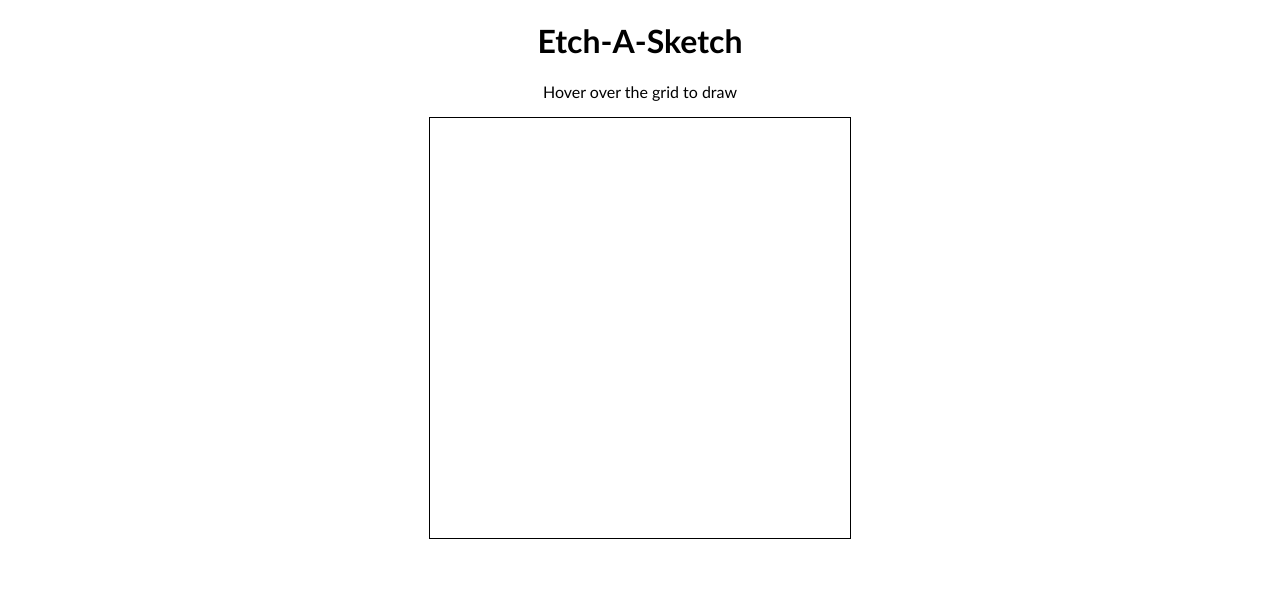
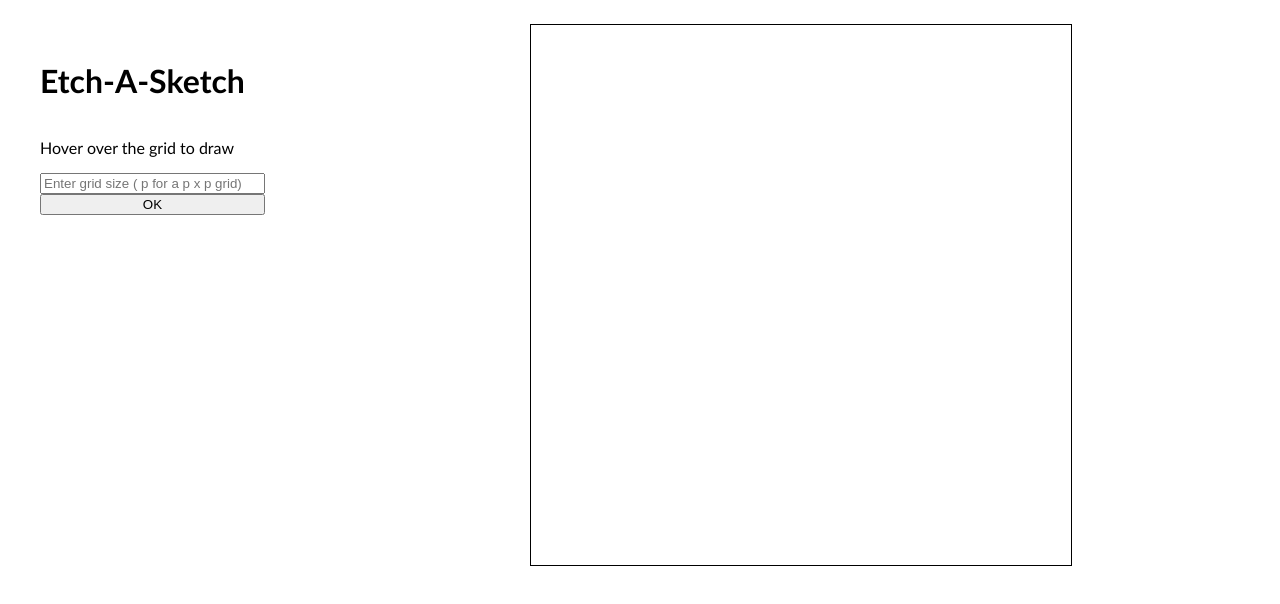
Before and after one commit to umer-rwx/etch-a-sketch, a plain HTML site: page index.html in a window 1280 px wide. Drawn offline with Linux system fonts and the light colour scheme.

Commit message:
Done project. Forgot to commit in between

```diff
--- a/index.html
+++ b/index.html
@@ -8,8 +8,12 @@
     <title>Document</title>
 </head>
 <body>
-    <h1>Etch-A-Sketch</h1>
-    <p>Hover over the grid to draw</p>
+    <div id="text">
+        <h1>Etch-A-Sketch</h1>
+        <p>Hover over the grid to draw</p>
+        <input id="input" size="25" placeholder="Enter grid size ( p for a p x p grid)">
+        <input id="confirm" type="button" value="OK" onclick="createGrid()">
+    </div>
     <div id="container"></div>
 </body>
 </html>
--- a/script.js
+++ b/script.js
@@ -0,0 +1,30 @@
+// Made by Umer Tariq, 3rd July, 2024
+// I don't know what I'm doing, but things are going pretty well so far
+
+"use strict";
+
+let container = document.getElementById("container");
+const CONTAINER_WIDTH = 540;
+
+function getButtonsPerRow() {
+    return document.getElementById("input").value || 10;
+}
+
+function createGrid() {
+    container.replaceChildren(); // "Replaces" children with "nothing". Clears container.
+    let buttonsPerRow = getButtonsPerRow();
+
+    if (buttonsPerRow > 40) {
+        alert("Maximum size of grid is 40");
+        buttonsPerRow = 40;
+    }
+
+    let buttonSize = CONTAINER_WIDTH / buttonsPerRow;
+
+    for (let i = 1; i <= buttonsPerRow ** 2; i++) {
+        let button = document.createElement("button");
+        button.style.width = button.style.height = buttonSize + "px";
+        button.addEventListener("mouseover", () => {button.style.backgroundColor = "black"});
+        container.append(button);
+    }
+}
--- a/style.css
+++ b/style.css
@@ -1,20 +1,30 @@
 
 body {
     font-family: 'Trebuchet MS', 'Lucida Sans Unicode', 'Lucida Grande', 'Lucida Sans', Arial, sans-serif;
-    text-align: center;
+    display: flex;
+    gap: 32px;
 }
 
+#text {
+    display: flex;
+    flex-direction: column;
+    margin: 32px;
+}
 #container {
+    flex: none;
     border: 1px solid black;
     display: flex;
     flex-wrap: wrap;
-    height: 420px;
+    height: 540px;
+    justify-content: center;
+    align-content: center;
     margin: 16px auto;
-    width: 420px;
+    width: 540px;
 }
 
 button {
+    background-color: white;
     flex: none;
+    border: 1px solid black;
     margin: 0px;
-    border: 1px solid black;
 }
```
